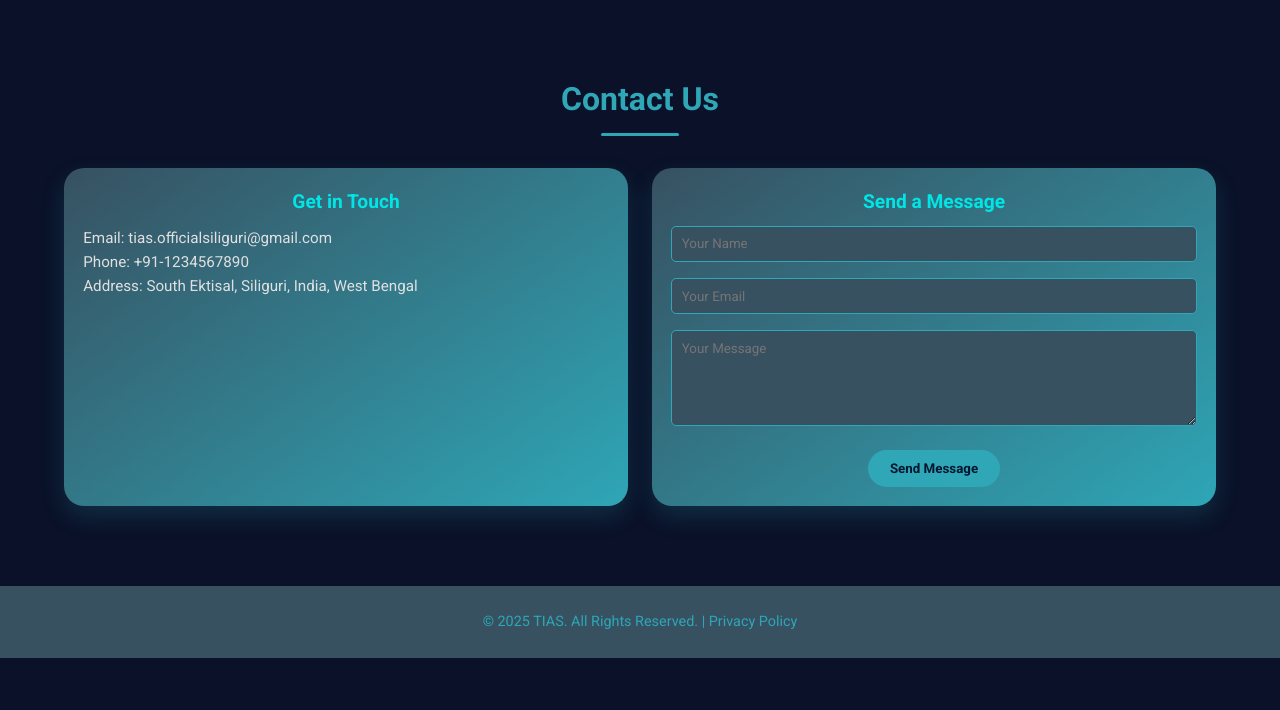
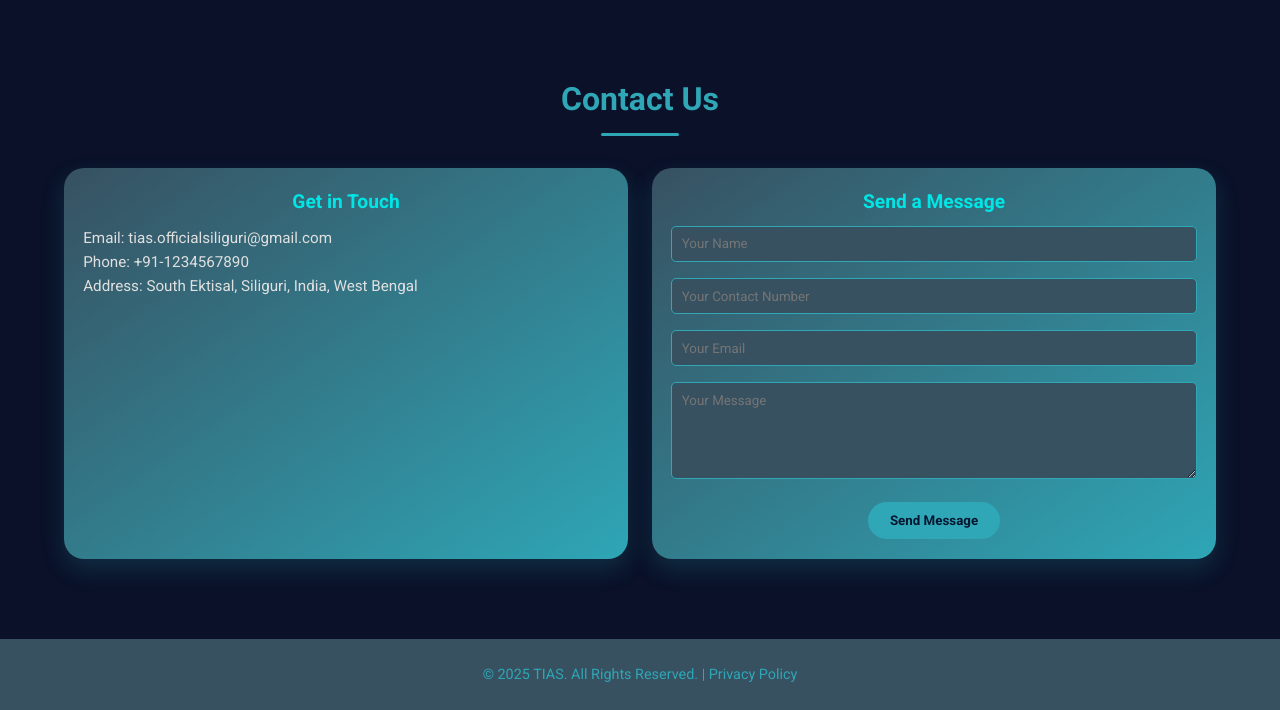
Before and after one commit to Thesayandas/TIAS, a plain HTML site: page index.html in a window 1280 px wide. Shown: the part 2988-3698 px from the top of the page. Before the commit the page ends 3646 px from the top, so only its background shows below. Drawn offline with Linux system fonts and the light colour scheme.

Commit message:
Update index.html

```diff
--- a/index.html
+++ b/index.html
@@ -369,6 +369,7 @@ footer{
       <h3>Send a Message</h3>
       <form action="https://formspree.io/f/xdkpanaw" method="POST">
         <input type="text" name="name" placeholder="Your Name" required>
+        <input type="tel" name="phone" placeholder="Your Contact Number" pattern="[0-9]{10}" title="Enter a valid 10-digit number" required>
         <input type="email" name="email" placeholder="Your Email" required>
         <textarea name="message" rows="5" placeholder="Your Message" required></textarea>
         <button type="submit">Send Message</button>
```
